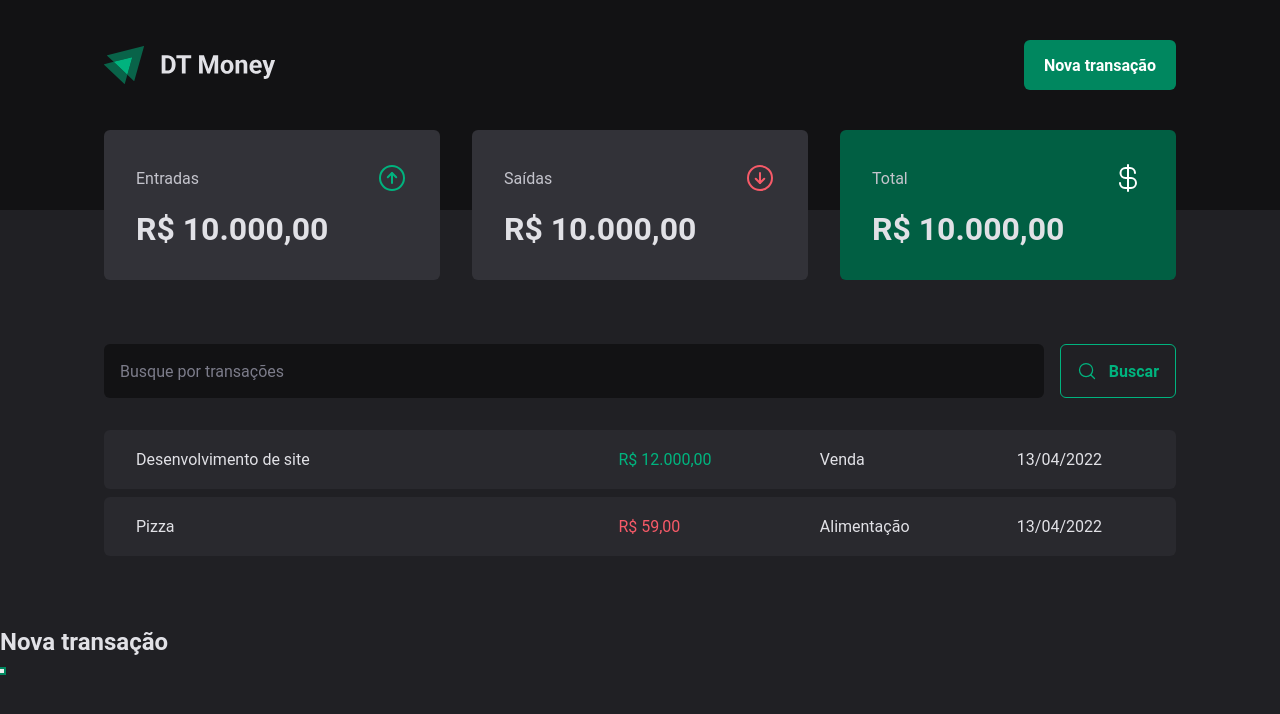
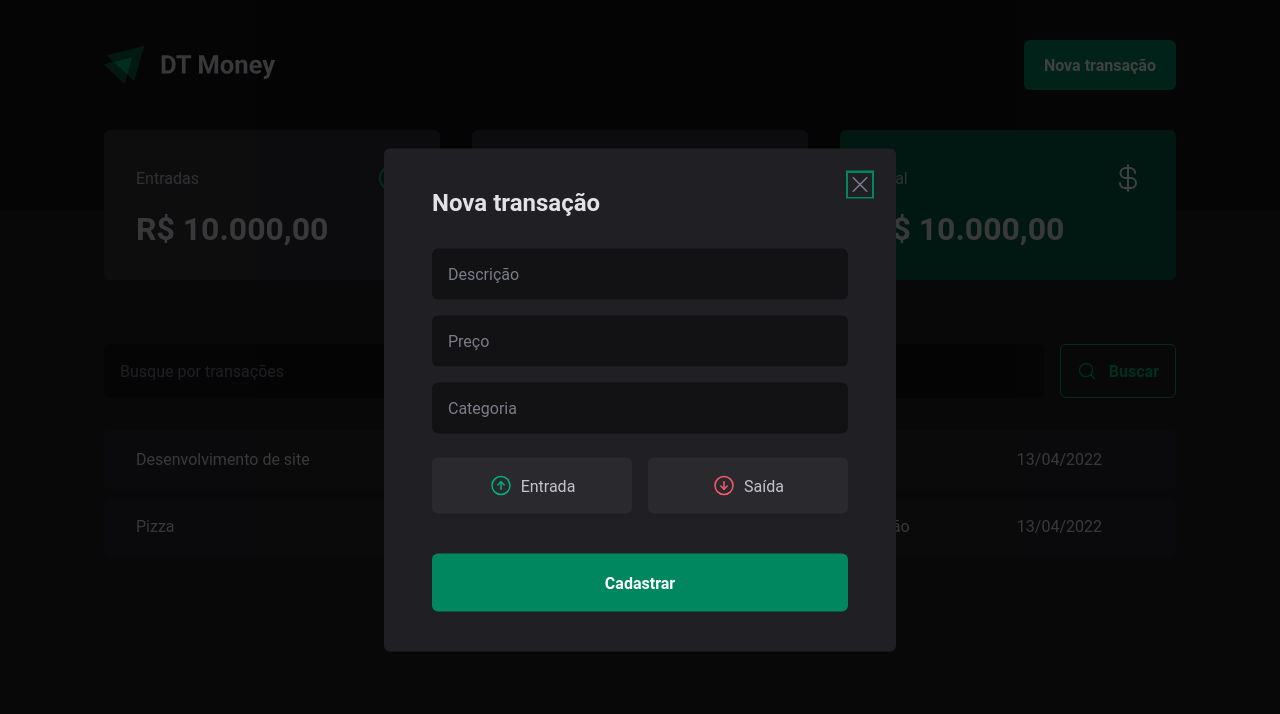
Before and after one commit to pedrolgarcia/dt-money, a React app: page / in a window 1280 px wide. Both pictures are taken after a click on the button "Nova transação". Shown: the top 714 px of the page. Built offline with nearby package versions, Linux system fonts and the light colour scheme; the HTML template or start-up script is replaced by a standard one.

Commit message:
feat: new transaction modal

```diff
--- a/src/components/Header/index.tsx
+++ b/src/components/Header/index.tsx
@@ -1,6 +1,8 @@
 import * as Dialog from '@radix-ui/react-dialog'
 
 import { HeaderContainer, HeaderContent, NewTransactionButton } from './styles'
+
+import { NewTransactionModal } from '../NewTransactionModal'
 
 import logoImg from '../../assets/logo.svg'
 
@@ -15,13 +17,7 @@
             <NewTransactionButton>Nova transação</NewTransactionButton>
           </Dialog.Trigger>
 
-          <Dialog.Portal>
-            <Dialog.Overlay />
-            <Dialog.Content>
-              <Dialog.Title>Nova transação</Dialog.Title>
-              <Dialog.Close />
-            </Dialog.Content>
-          </Dialog.Portal>
+          <NewTransactionModal />
         </Dialog.Root>
       </HeaderContent>
     </HeaderContainer>
--- /dev/null
+++ b/src/components/NewTransactionModal/index.tsx
@@ -0,0 +1,46 @@
+import * as Dialog from '@radix-ui/react-dialog'
+import { ArrowCircleDown, ArrowCircleUp, X } from 'phosphor-react'
+
+import {
+  CloseButton,
+  Content,
+  Overlay,
+  TransactionType,
+  TransactionTypeButton,
+} from './styles'
+
+export function NewTransactionModal() {
+  return (
+    <Dialog.Portal>
+      <Overlay />
+
+      <Content>
+        <Dialog.Title>Nova transação</Dialog.Title>
+
+        <CloseButton>
+          <X size={24} />
+        </CloseButton>
+
+        <form action="">
+          <input type="text" placeholder="Descrição" required />
+          <input type="number" placeholder="Preço" required />
+          <input type="text" placeholder="Categoria" required />
+
+          <TransactionType>
+            <TransactionTypeButton type="button" variant="income">
+              <ArrowCircleUp size={24} />
+              Entrada
+            </TransactionTypeButton>
+
+            <TransactionTypeButton type="button" variant="outcome">
+              <ArrowCircleDown size={24} />
+              Saída
+            </TransactionTypeButton>
+          </TransactionType>
+
+          <button type="submit">Cadastrar</button>
+        </form>
+      </Content>
+    </Dialog.Portal>
+  )
+}
--- /dev/null
+++ b/src/components/NewTransactionModal/styles.ts
@@ -0,0 +1,99 @@
+import styled from 'styled-components'
+import * as Dialog from '@radix-ui/react-dialog'
+
+export const Overlay = styled(Dialog.Overlay)`
+  position: fixed;
+  width: 100vw;
+  height: 100vh;
+  inset: 0; /* shorthand for top, right, bottom, left */
+  background: rgba(0, 0, 0, 0.75);
+`
+
+export const Content = styled(Dialog.Content)`
+  min-width: 32rem;
+  border-radius: 6px;
+  padding: 2.5rem 3rem;
+  background: ${({ theme }) => theme['gray-800']};
+
+  position: fixed;
+  top: 50%;
+  left: 50%;
+  transform: translate(-50%, -50%);
+
+  form {
+    margin-top: 2rem;
+
+    display: flex;
+    flex-direction: column;
+    gap: 1rem;
+
+    input {
+      border-radius: 6px;
+      border: 0;
+      background: ${({ theme }) => theme['gray-900']};
+      color: ${({ theme }) => theme['gray-300']};
+      padding: 1rem;
+
+      &::placeholder {
+        color: ${({ theme }) => theme['gray-500']};
+      }
+    }
+
+    button[type='submit'] {
+      height: 58px;
+      border: 0;
+      background: ${({ theme }) => theme['green-500']};
+      color: ${({ theme }) => theme.white};
+      font-weight: bold;
+      padding: 0 1.25rem;
+      border-radius: 6px;
+      margin-top: 1.5rem;
+      cursor: pointer;
+
+      &:hover {
+        background: ${({ theme }) => theme['green-700']};
+        transition: background-color 0.2s;
+      }
+    }
+  }
+`
+
+export const CloseButton = styled(Dialog.Close)`
+  position: absolute;
+  background: transparent;
+  border: 0;
+  top: 1.5rem;
+  right: 1.5rem;
+  line-height: 0;
+  cursor: pointer;
+  color: ${({ theme }) => theme['gray-500']};
+`
+
+export const TransactionType = styled.div`
+  display: grid;
+  grid-template-columns: repeat(2, 1fr);
+  gap: 1rem;
+  margin-top: 0.5rem;
+`
+
+interface TransactionTypeButtonProps {
+  variant: 'income' | 'outcome'
+}
+
+export const TransactionTypeButton = styled.button<TransactionTypeButtonProps>`
+  background: ${({ theme }) => theme['gray-700']};
+  padding: 1rem;
+  display: flex;
+  align-items: center;
+  justify-content: center;
+  gap: 0.5rem;
+  border-radius: 6px;
+  border: 0;
+  cursor: pointer;
+  color: ${({ theme }) => theme['gray-300']};
+
+  svg {
+    color: ${({ variant, theme }) =>
+      variant === 'income' ? theme['green-300'] : theme['red-300']};
+  }
+`
```
